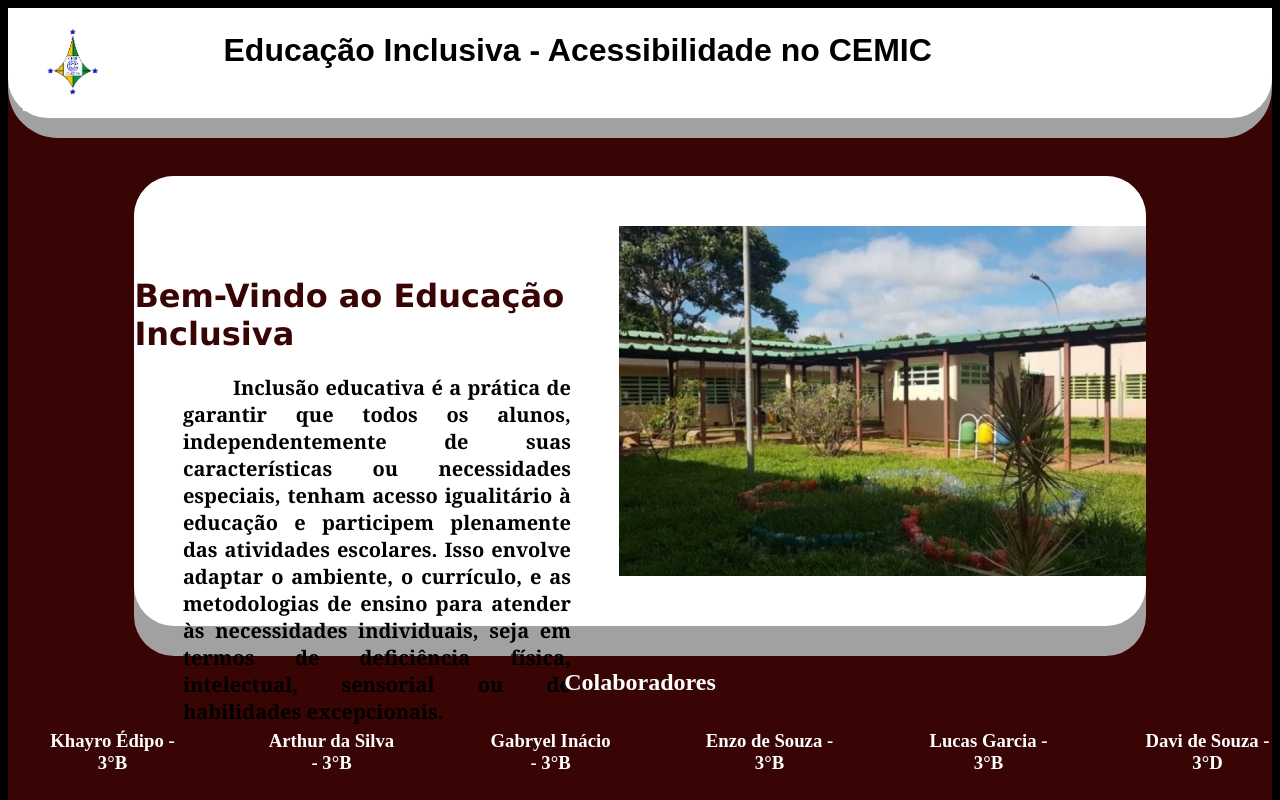
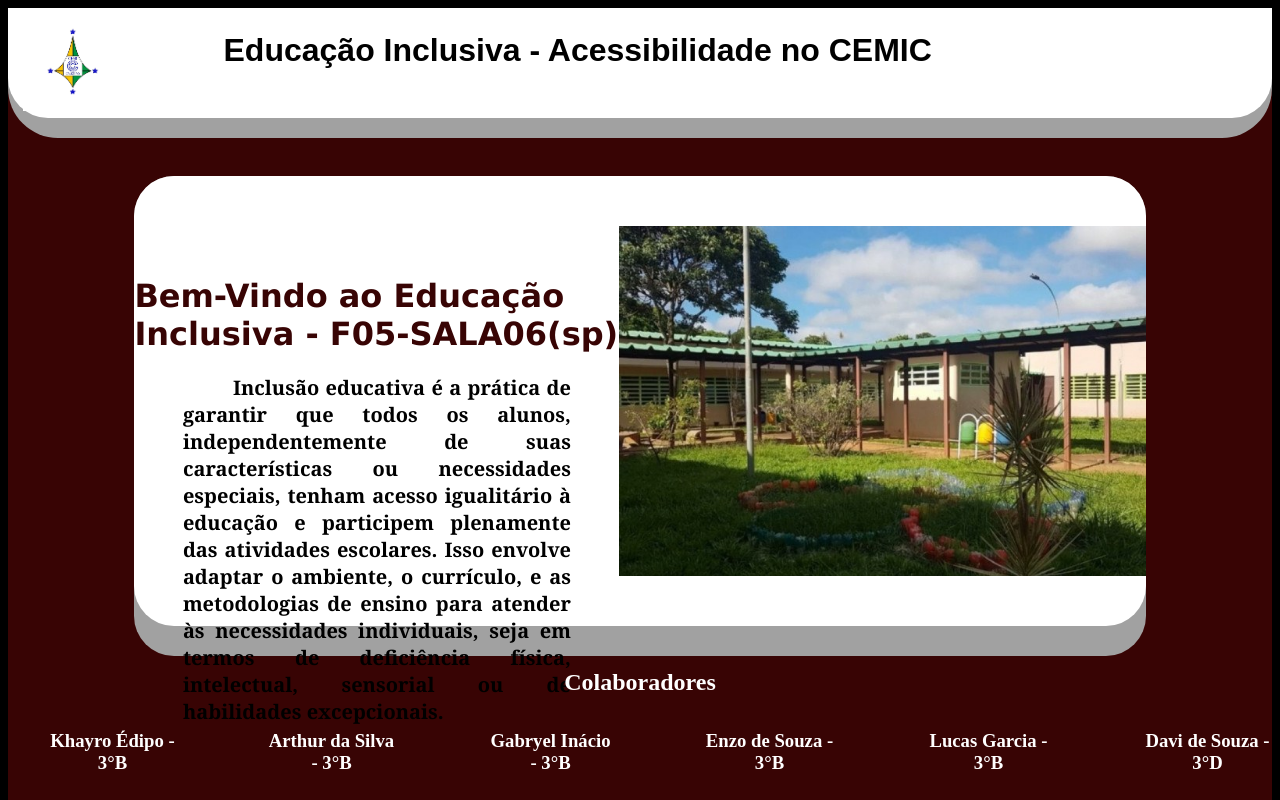
Before and after one commit to khayroedipo/Educa-o-Inclusiva, a plain HTML site: page index.html in a window 1280 px wide. Shown: the top 800 px of the page. Drawn offline with Linux system fonts and the light colour scheme; a script that the page names is missing.

Commit message:
Update index.html

```diff
--- a/index.html
+++ b/index.html
@@ -32,7 +32,7 @@
 
       <div style="width: 50%; display: flex; justify-content: center; align-items: center; flex-direction: column;">
         <div id= "titule" style="display: inline-block; justify-content: space-around; align-items: left;margin-top: -15%;">
-          <h1>Bem-Vindo ao Educação Inclusiva</h1>
+          <h1>Bem-Vindo ao Educação Inclusiva - F05-SALA06(sp)</h1>
         </div>
 
         <div id="p" style="width: 80%; display: flex; justify-content: space-around; align-items: left; color: rgb(76, 29, 121); text-align: justify;">
```
